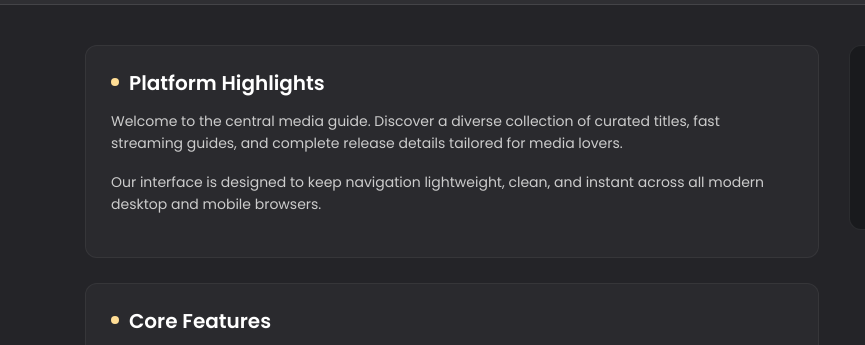
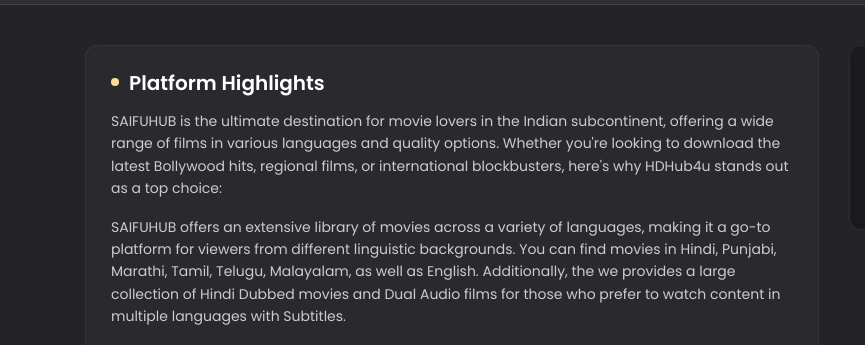
Before and after one commit to computersaif932/saifuhubindex, a plain HTML site: page index.html in a window 1280 px wide. Shown: the part 265-610 px from the top of the page, 0-865 px from the left. Drawn offline with nearby package versions, Linux system fonts and the light colour scheme.

Commit message:
Update index.html

```diff
--- a/index.html
+++ b/index.html
@@ -231,10 +231,10 @@
                 <div class="section-card">
                     <h2 class="section-heading">Platform Highlights</h2>
                     <p>
-                        Welcome to the central media guide. Discover a diverse collection of curated titles, fast streaming guides, and complete release details tailored for media lovers.
+                        SAIFUHUB is the ultimate destination for movie lovers in the Indian subcontinent, offering a wide range of films in various languages and quality options. Whether you're looking to download the latest Bollywood hits, regional films, or international blockbusters, here's why HDHub4u stands out as a top choice:
                     </p>
                     <p>
-                        Our interface is designed to keep navigation lightweight, clean, and instant across all modern desktop and mobile browsers.
+                       SAIFUHUB offers an extensive library of movies across a variety of languages, making it a go-to platform for viewers from different linguistic backgrounds. You can find movies in Hindi, Punjabi, Marathi, Tamil, Telugu, Malayalam, as well as English. Additionally, the we provides a large collection of Hindi Dubbed movies and Dual Audio films for those who prefer to watch content in multiple languages with Subtitles.
                     </p>
                 </div>
 
```
